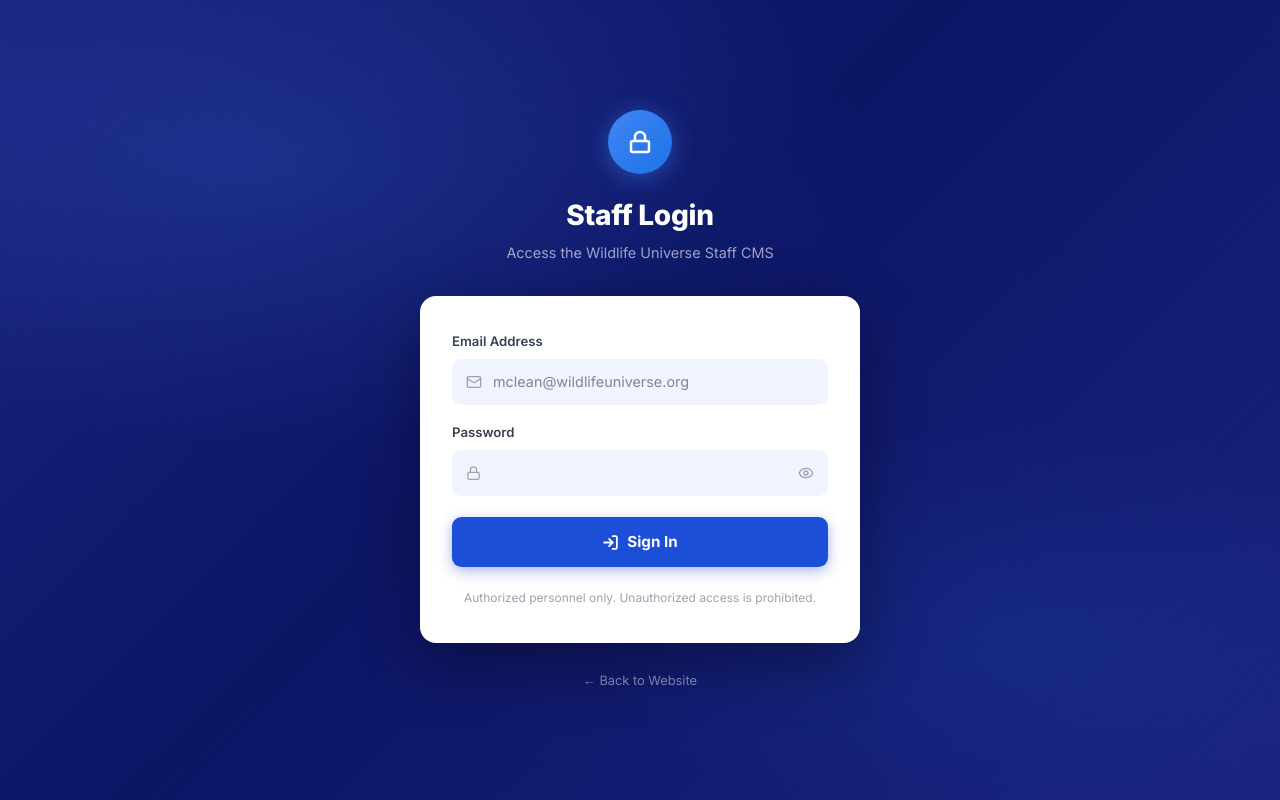
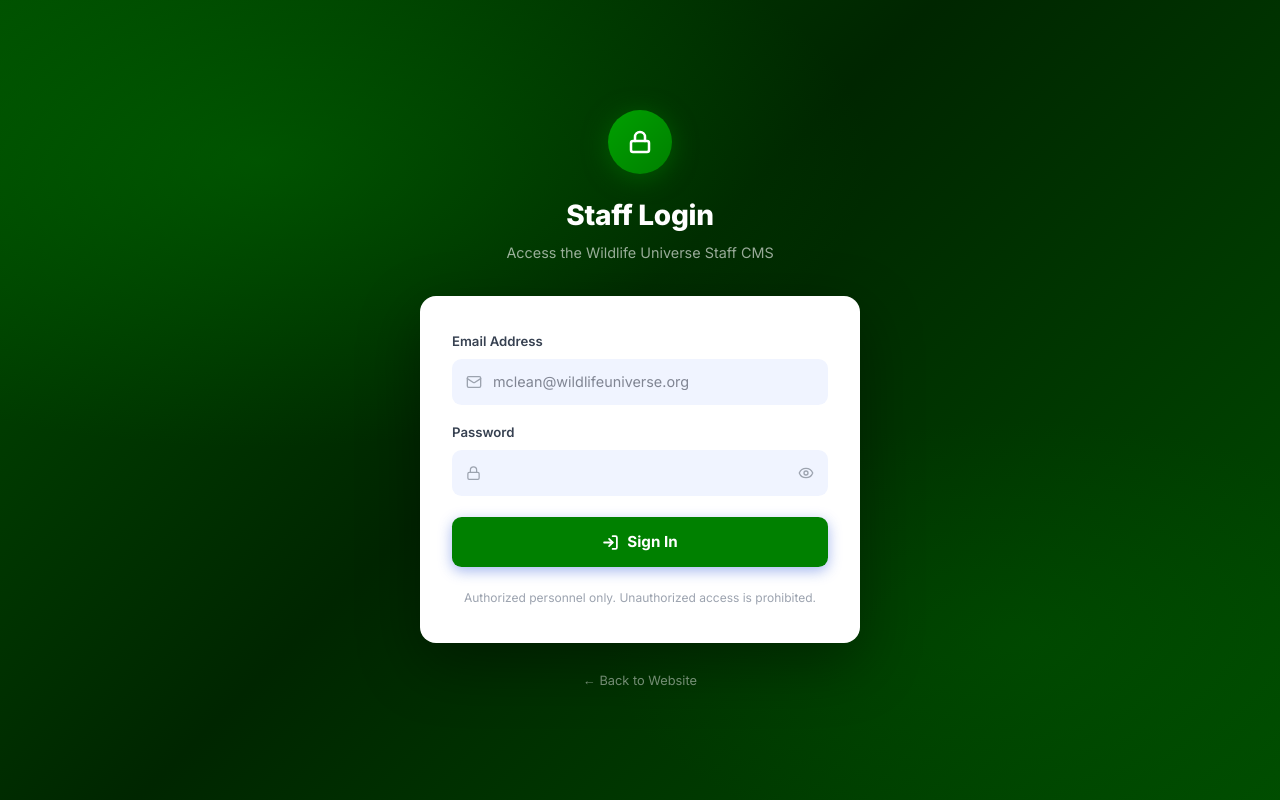
Before and after one commit to mbagamclean/Wildlife.Universe, a Next.js app: page /staff-login in a window 1280 px wide. Built offline with nearby package versions, Linux system fonts and the light colour scheme; no server answers.

Commit message:
style: change staff login background and accents to #008000 green

```diff
--- a/components/auth/StaffLoginForm.jsx
+++ b/components/auth/StaffLoginForm.jsx
@@ -48,7 +48,7 @@
       alignItems: 'center',
       justifyContent: 'center',
       padding: '2rem 1rem',
-      background: 'linear-gradient(135deg, #1a237e 0%, #0d1565 45%, #1a237e 100%)',
+      background: 'linear-gradient(135deg, #004d00 0%, #002600 45%, #004d00 100%)',
       position: 'relative',
       overflow: 'hidden',
     }}>
@@ -56,11 +56,11 @@
       {/* Background radial glows */}
       <div style={{
         position: 'absolute', inset: 0, pointerEvents: 'none',
-        background: 'radial-gradient(ellipse 80% 60% at 20% 20%, rgba(66,133,244,0.18) 0%, transparent 60%)',
+        background: 'radial-gradient(ellipse 80% 60% at 20% 20%, rgba(0,128,0,0.35) 0%, transparent 60%)',
       }} />
       <div style={{
         position: 'absolute', inset: 0, pointerEvents: 'none',
-        background: 'radial-gradient(ellipse 60% 50% at 80% 80%, rgba(25,100,210,0.15) 0%, transparent 55%)',
+        background: 'radial-gradient(ellipse 60% 50% at 80% 80%, rgba(0,100,0,0.25) 0%, transparent 55%)',
       }} />
 
       {/* Lock icon + heading */}
@@ -68,8 +68,8 @@
         <div style={{
           display: 'inline-flex', alignItems: 'center', justifyContent: 'center',
           width: '4rem', height: '4rem', borderRadius: '50%',
-          background: 'linear-gradient(135deg, #4285f4, #1a73e8)',
-          boxShadow: '0 4px 24px rgba(66,133,244,0.45)',
+          background: 'linear-gradient(135deg, #00a000, #008000)',
+          boxShadow: '0 4px 24px rgba(0,128,0,0.5)',
           marginBottom: '1.25rem',
         }}>
           <Lock size={24} color="#fff" strokeWidth={2.5} />
@@ -134,7 +134,7 @@
                   color: '#111827', fontSize: '0.9rem', outline: 'none',
                   transition: 'border-color 0.2s, background 0.2s',
                 }}
-                onFocus={(e) => { e.currentTarget.style.borderColor = '#4285f4'; e.currentTarget.style.background = '#fff'; }}
+                onFocus={(e) => { e.currentTarget.style.borderColor = '#008000'; e.currentTarget.style.background = '#fff'; }}
                 onBlur={(e) => { e.currentTarget.style.borderColor = 'transparent'; e.currentTarget.style.background = '#f0f4ff'; }}
               />
             </div>
@@ -166,7 +166,7 @@
                   color: '#111827', fontSize: '0.9rem', outline: 'none',
                   transition: 'border-color 0.2s, background 0.2s',
                 }}
-                onFocus={(e) => { e.currentTarget.style.borderColor = '#4285f4'; e.currentTarget.style.background = '#fff'; }}
+                onFocus={(e) => { e.currentTarget.style.borderColor = '#008000'; e.currentTarget.style.background = '#fff'; }}
                 onBlur={(e) => { e.currentTarget.style.borderColor = 'transparent'; e.currentTarget.style.background = '#f0f4ff'; }}
               />
               <button
@@ -192,7 +192,7 @@
             style={{
               marginTop: '0.25rem',
               display: 'flex', alignItems: 'center', justifyContent: 'center', gap: '0.5rem',
-              width: '100%', background: submitting ? '#93c5fd' : '#1d4ed8',
+              width: '100%', background: submitting ? '#86efac' : '#008000',
               border: 'none', borderRadius: '0.6rem', padding: '0.85rem',
               color: '#fff', fontWeight: 700, fontSize: '0.95rem',
               cursor: submitting ? 'not-allowed' : 'pointer',
@@ -200,7 +200,7 @@
               boxShadow: '0 4px 14px rgba(29,78,216,0.4)',
             }}
             onMouseEnter={(e) => { if (!submitting) e.currentTarget.style.background = '#1e40af'; }}
-            onMouseLeave={(e) => { if (!submitting) e.currentTarget.style.background = '#1d4ed8'; }}
+            onMouseLeave={(e) => { if (!submitting) e.currentTarget.style.background = '#008000'; }}
           >
             <LogIn size={17} strokeWidth={2.5} />
             {submitting ? 'Verifying…' : 'Sign In'}
```
